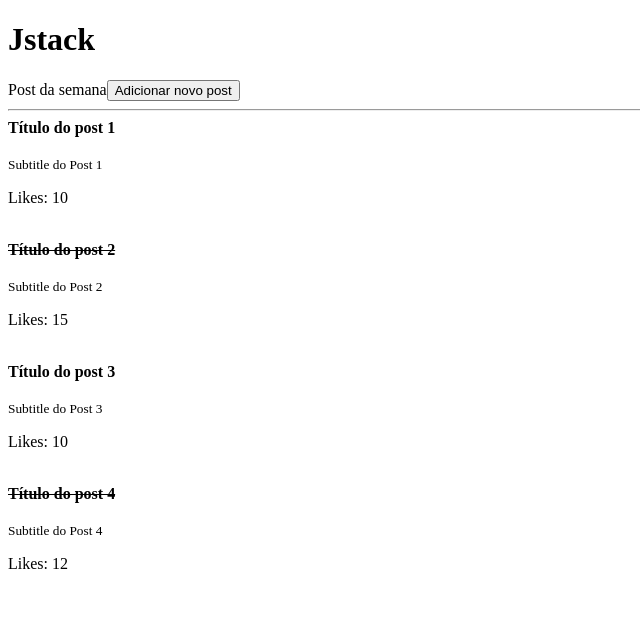
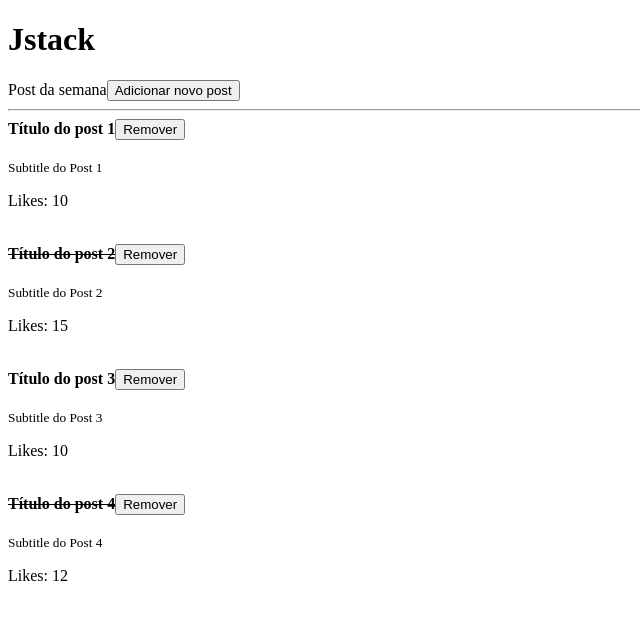
Before and after one commit to cauealb/full-stack, a React app in the folder React/: page / in a window 1280 px wide. Shown: the top 620 px of the page, without its empty margins (0-640 px from the left). Built offline with nearby package versions, Linux system fonts and the light colour scheme.

Commit message:
Colocando mais um propriedade

```diff
--- a/React/src/Button.jsx
+++ b/React/src/Button.jsx
@@ -6,11 +6,13 @@ export default function Button(props) {
         <button
             onClick={() => props.onRemove(props.obj.id)}
         >
-            Remover
+            {props.children}
         </button>
     );
 }
 
 Button.PropTypes = {
+    children: PropTypes.node.isRequired,
+    id: PropTypes.number.isRequired,
     onRemove: PropTypes.func.isRequired
 }
--- a/React/src/PostHeader.jsx
+++ b/React/src/PostHeader.jsx
@@ -1,5 +1,6 @@
 import React from "react";
 import PropTypes from "prop-types";
+import Button from "./Button.jsx";
 
 export default function PostHeader(props) {
     return (
@@ -7,6 +8,12 @@ export default function PostHeader(props) {
             <strong>
                 {props.obj.read ? <s>{props.obj.title}</s> : props.obj.title}
             </strong>
+            <Button
+                id={props.id}
+                onRemove={props.onRemove}
+            >
+                Remover
+            </Button>
         </>
     );
 }
```
